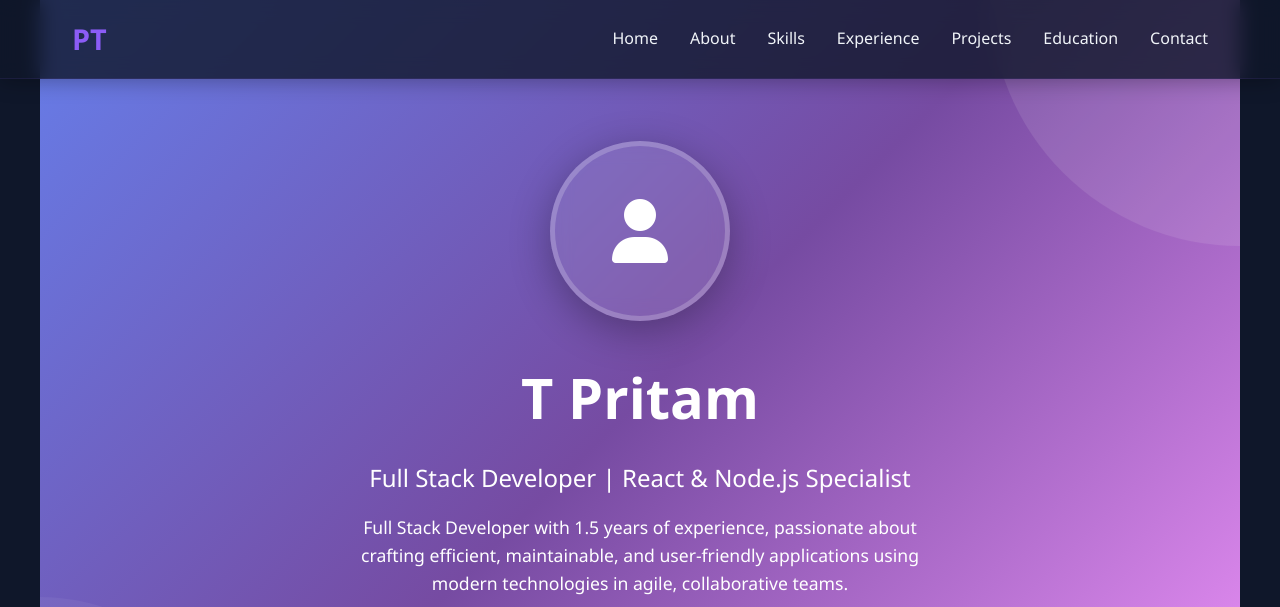
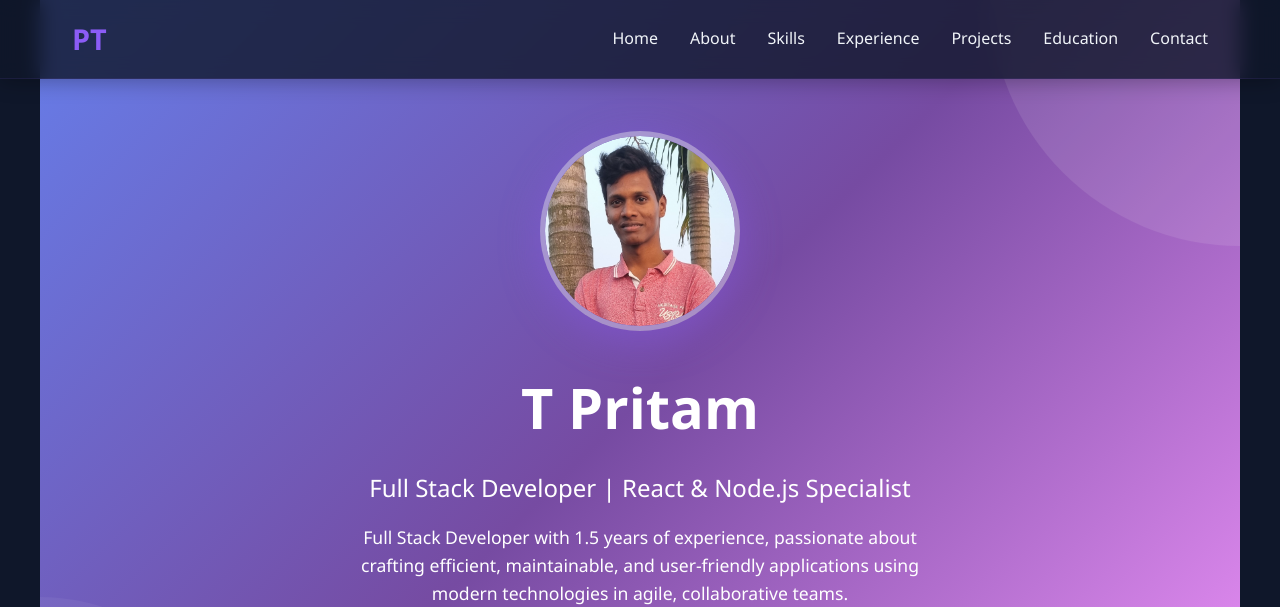
Before and after one commit to T-pritam/portfolio, a plain HTML site: page index.html in a window 1280 px wide. Shown: the top 607 px of the page. Drawn offline with Linux system fonts and the light colour scheme.

Commit message:
Image attached to profile

```diff
--- a/index.html
+++ b/index.html
@@ -185,11 +185,11 @@
         }
 
         .hero-image {
-            width: 180px;
-            height: 180px;
+            width: 200px;
+            height: 200px;
             border-radius: 50%;
             margin: 0 auto 2rem;
-            border: 5px solid rgba(255, 255, 255, 0.2);
+            border: 5px solid rgba(255, 255, 255, 0.3);
             background: rgba(255, 255, 255, 0.1);
             backdrop-filter: blur(10px);
             display: flex;
@@ -197,7 +197,21 @@
             justify-content: center;
             font-size: 4rem;
             animation: fadeInUp 1s ease 0.2s both;
-            box-shadow: 0 10px 40px rgba(0, 0, 0, 0.3);
+            box-shadow: 0 10px 40px rgba(139, 92, 246, 0.4), inset 0 0 30px rgba(139, 92, 246, 0.1);
+            overflow: hidden;
+            position: relative;
+        }
+
+        .hero-image img {
+            width: 100%;
+            height: 100%;
+            object-fit: cover;
+            border-radius: 50%;
+        }
+
+        .hero-image i {
+            font-size: 4rem;
+            color: var(--white);
         }
 
         .hero h1 {
@@ -1005,7 +1019,7 @@
     <section class="hero" id="home">
         <div class="hero-content">
             <div class="hero-image">
-                <i class="fas fa-user"></i>
+                <img src="image.jpg" alt="T Pritam - Full Stack Developer" loading="lazy">
             </div>
             <h1>T Pritam</h1>
             <p class="subtitle">Full Stack Developer | React & Node.js Specialist</p>
```
Also changed, not shown: image.jpg (added).
